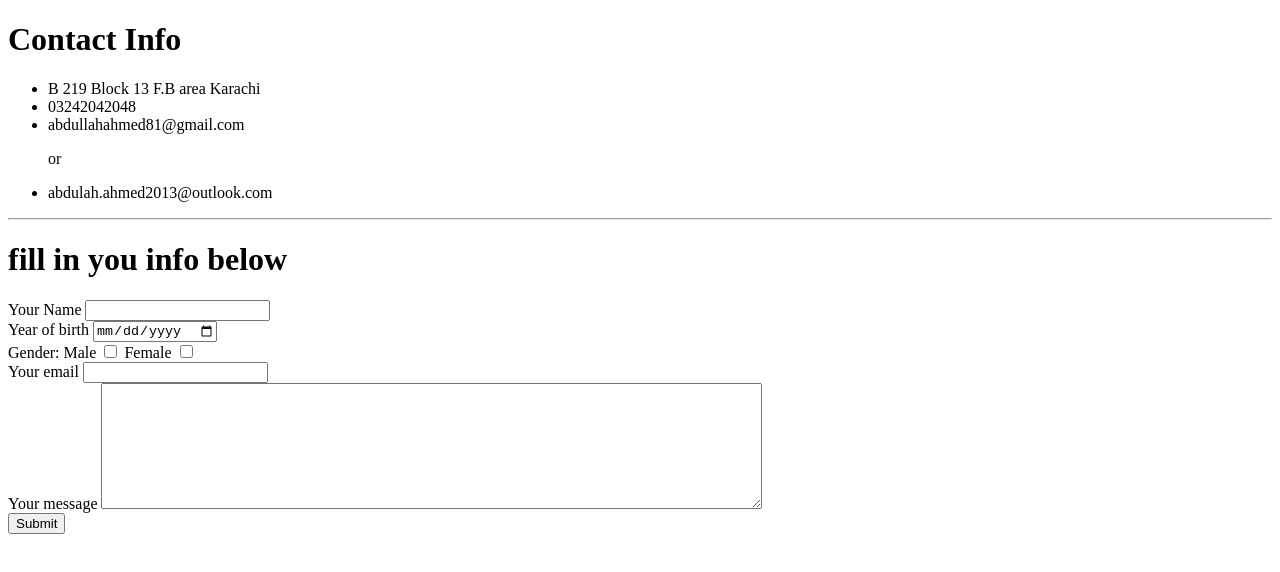
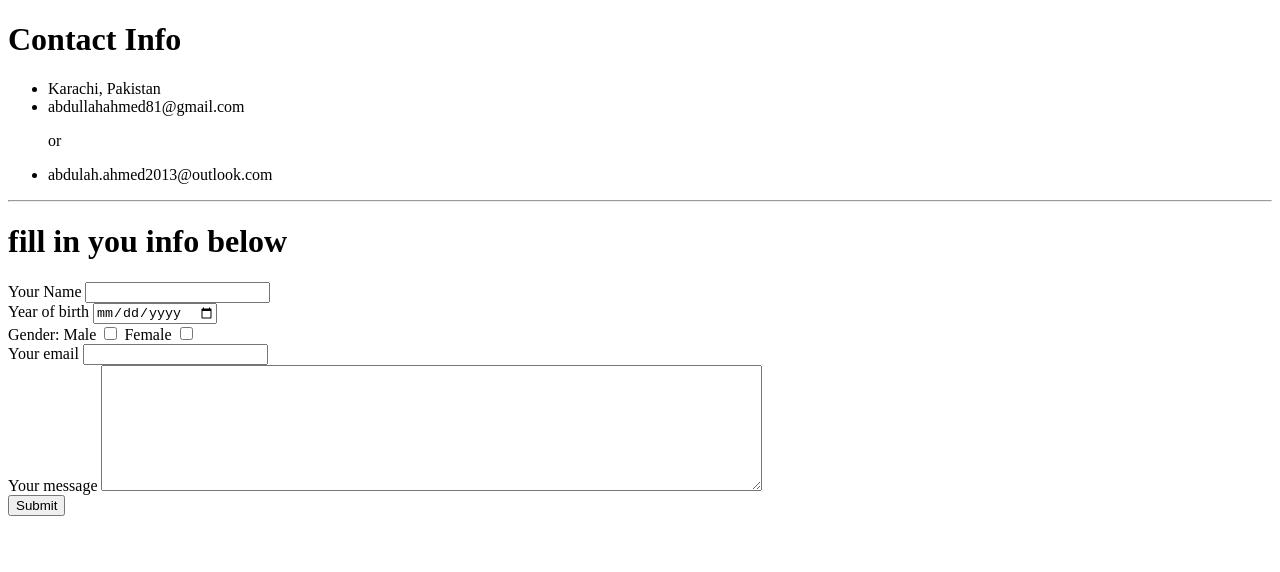
Before and after one commit to alphaabdullah/personal-site, a plain HTML site: page Contact Info.html in a window 1280 px wide. Drawn offline with Linux system fonts and the light colour scheme.

Commit message:
Add files via upload

```diff
--- a/Contact Info.html
+++ b/Contact Info.html
@@ -7,8 +7,7 @@
   <body>
     <h1>Contact Info</h1>
     <ul>
-      <li>B 219 Block 13 F.B area Karachi</li>
-      <li>03242042048</li>
+      <li>Karachi, Pakistan</li>
       <li>abdullahahmed81@gmail.com</li>
       <p>or</p>
       <li>abdulah.ahmed2013@outlook.com</li>
```
Also changed, not shown: 1 other file.
